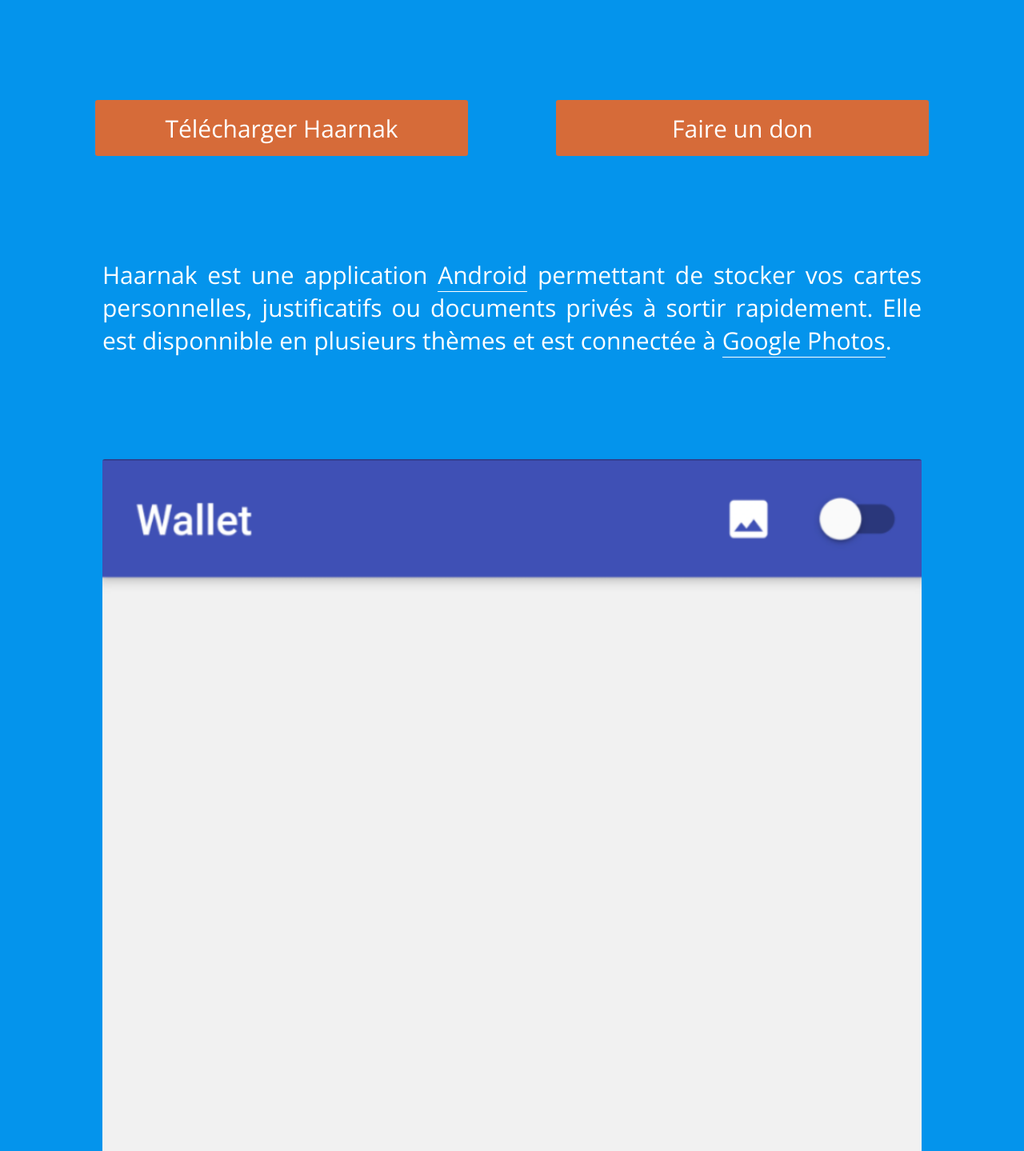
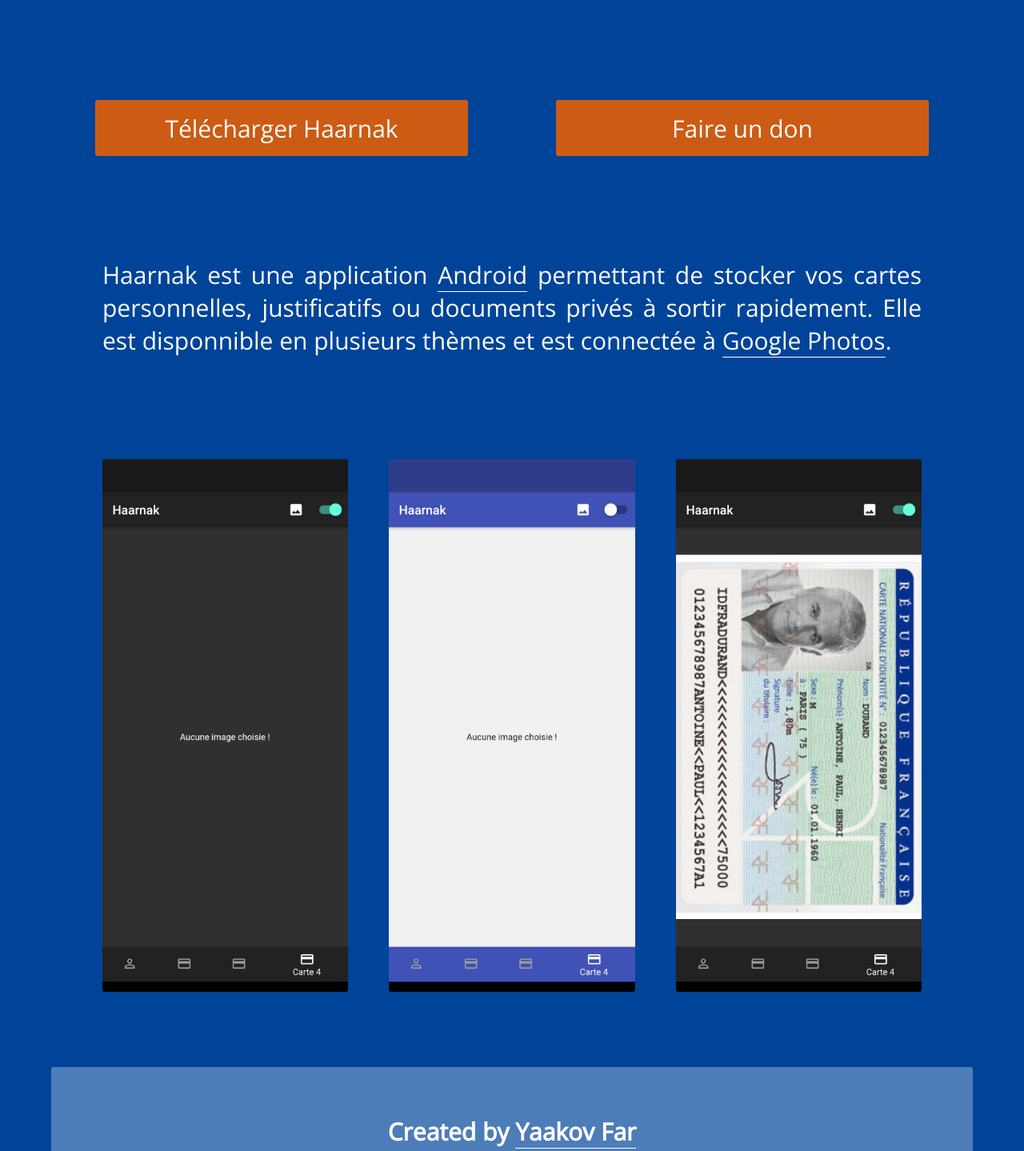
Before and after one commit to Jocabin/haarnak_website, a plain HTML site: page index.html in a window 1280 px wide. Shown: the part 390-1829 px from the top of the page at 80% size. Drawn offline with nearby package versions, Linux system fonts and the light colour scheme.

Commit message:
changement des couleurs afin d'ameliorer le contraste, modifications semantiques, ajouts des nouvelles images

```diff
--- a/index.css
+++ b/index.css
@@ -1,14 +1,12 @@
 @import url('https://fonts.googleapis.com/css2?family=Open+Sans:wght@300&display=swap');
 @import url('https://fonts.googleapis.com/css2?family=Raleway:wght@900&display=swap');
-
 body {
   margin: 0;
   padding: 0;
   width: 100vw;
   min-height: 100vh;
-
   font-family: 'Open Sans', sans-serif;
-  background-color: #0494EC;
+  background-color: #004499;
   color: #fff;
   overflow-x: hidden;
 }
@@ -22,7 +20,7 @@
 h1 {
   font-family: 'Raleway', sans-serif;
   text-align: center;
-  background-color: rgba(255, 255, 255, 0.5);
+  background-color: rgba(255, 255, 255, 0.3);
   border-radius: .2rem;
   margin: 10%;
 }
@@ -31,52 +29,73 @@
   text-align: center;
 }
 
-header > div {
+header>div {
   display: flex;
   flex-direction: row;
   justify-content: space-around;
-
   width: 90vw;
   margin: 10% auto;
 }
 
-header > div > a {
-  background-color: #D66B39;
-  color: #fff;
+header>div>ul {
+  list-style-type: none;
+  width: 100%;
+  padding: 0;
+  margin: 0;
+  display: flex;
+  flex-direction: row;
+  justify-content: space-around;
+}
+
+header>div>ul>li {
+  background-color: #CC5B14;
   width: 40%;
   min-height: 4rem;
+  padding: 3px;
+  text-align: center;
+  border-radius: .2rem;
+}
+
+header>div>ul>li>a {
+  width: 100%;
+  height: 100%;
   text-decoration: none;
-  text-align: center;
-  padding: 3px;
-  border-radius: .2rem;
+  color: #fff;
   border: none;
-
   display: flex;
   align-items: center;
   justify-content: center;
 }
 
-header > div > a:hover {
+header>div>ul>li:hover {
+  transition: all .3s;
   filter: brightness(110%);
 }
 
-body > p {
+body>p {
   text-align: justify;
   margin: 10%;
 }
 
-img {
+#imgBox {
   width: 80vw;
   margin: 0 10%;
+  display: flex;
+  flex-direction: column;
+  justify-content: space-between;
+}
+
+img {
+  width: 100%;
   border-radius: .2rem;
+  margin-bottom: 1em;
 }
 
 footer {
-  background-color: rgba(255, 255, 255, 0.5);
+  background-color: rgba(255, 255, 255, 0.3);
   margin: 5%;
   font-weight: bold;
   border-radius: .2rem;
-
   display: flex;
   flex-direction: column;
   justify-content: center;
@@ -84,11 +103,11 @@
   padding: 10px;
 }
 
-footer > span {
+footer>span {
   text-align: justify;
 }
 
-footer >span:nth-child(2) {
+footer>span:nth-child(2) {
   margin: 5% 0;
 }
 
@@ -96,4 +115,15 @@
   body {
     font-size: 30px;
   }
+  footer {
+    padding: 2em;
+  }
+
+  #imgBox {
+    flex-direction: row;
+  }
+
+  img {
+    width: 30%;
+  }
 }
--- a/index.html
+++ b/index.html
@@ -3,8 +3,9 @@
 
 <head>
     <meta charset='utf-8'>
-    <title>Haarnak</title>
+    <title>Haarnak | Le portefeuille qui vous suit</title>
     <link rel='icon' href='assets/favicon.png' />
+    <meta name="description" content="Haarnak est une application pour regrouper de façon sécurisée vos documents.">
     <meta http-equiv='X-UA-Compatible' content='IE=edge'>
     <meta name='viewport' content='width=device-width, initial-scale=1'>
     <link rel='stylesheet' type='text/css' media='screen' href='index.css'>
@@ -16,31 +17,39 @@
         <h2>Le portefeuille qui vous suit</h2>
 
         <div>
-            <a href="assets/app.apk" download="Haarnak.apk">Télécharger Haarnak</a>
-            <a href="https://paypal.me/jewishtv" target="_blank" title="Ouvrir dans un nouvel onglet">
-                Faire un don
-            </a>
+            <ul>
+                <li><a href="assets/app.apk" download="Haarnak.apk" title="Télécharger l'apk">Télécharger Haarnak</a>
+                </li>
+                <li>
+                    <a href="https://paypal.me/jewishtv" target="_blank" title="Faire un don, nouvel onglet">
+                        Faire un don
+                    </a>
+                </li>
+            </ul>
         </div>
     </header>
 
     <p>
         Haarnak est une application
-        <a href="https://android.com" target="_blank" title="Ouvrir dans un nouvel onglet">
+        <a href="https://android.com" target="_blank" title="Android, nouvel onglet">
             <span lang="en">Android</span></a>
         permettant de stocker vos cartes personnelles, justificatifs ou documents privés à sortir
         rapidement. Elle est disponnible en plusieurs thèmes et est connectée à
-        <a href="https://photos.google.com/" target="_blank" title="Ouvrir dans un nouvel onglet">
+        <a href="https://photos.google.com/" target="_blank" title="Google Photos, nouvel onglet">
             <span lang="en">Google Photos</span></a>.
     </p>
 
-    <img src="assets/screen.png" alt="Illustration de l'application">
-    <!-- changer l'image avec la maj de l'appli -->
+    <section id="imgBox">
+        <img src="assets/screen2.jpg" alt="Thème sombre">
+        <img src="assets/screen1.jpg" alt="Thème clair">
+        <img src="assets/screen3.jpg" alt="Avec contenu">
+    </section>
 
     <footer>
-        <span>Created by <a href="https://www.instagram.com/yayakokov/" target="_blank"
-                title="Ouvrir dans un nouvel onglet">Yaakov Far</a></span>
+        <span><span lang="en">Created by </span><a href="https://www.instagram.com/yayakokov/" target="_blank"
+                title="Instagram, nouvel onglet">Yaakov Far</a></span>
         <span><a href="https://paypal.me/jewishtv">Faire un don</a></span>
-        <span>Haarnak ne récupère AUCUNES données. Tout est stocké sur l'appareil de
+        <span>Haarnak ne récupère AUCUNE donnée. Tout est stocké sur l'appareil de
             l'utilisateur. Il ne s'agit que d'une application permettant de regrouper
             plusieurs documents en un même lieu.
         </span>
```
Also changed, not shown: assets/screen.png (deleted), assets/screen1.jpg (added), assets/screen2.jpg (added), assets/screen3.jpg (added).
